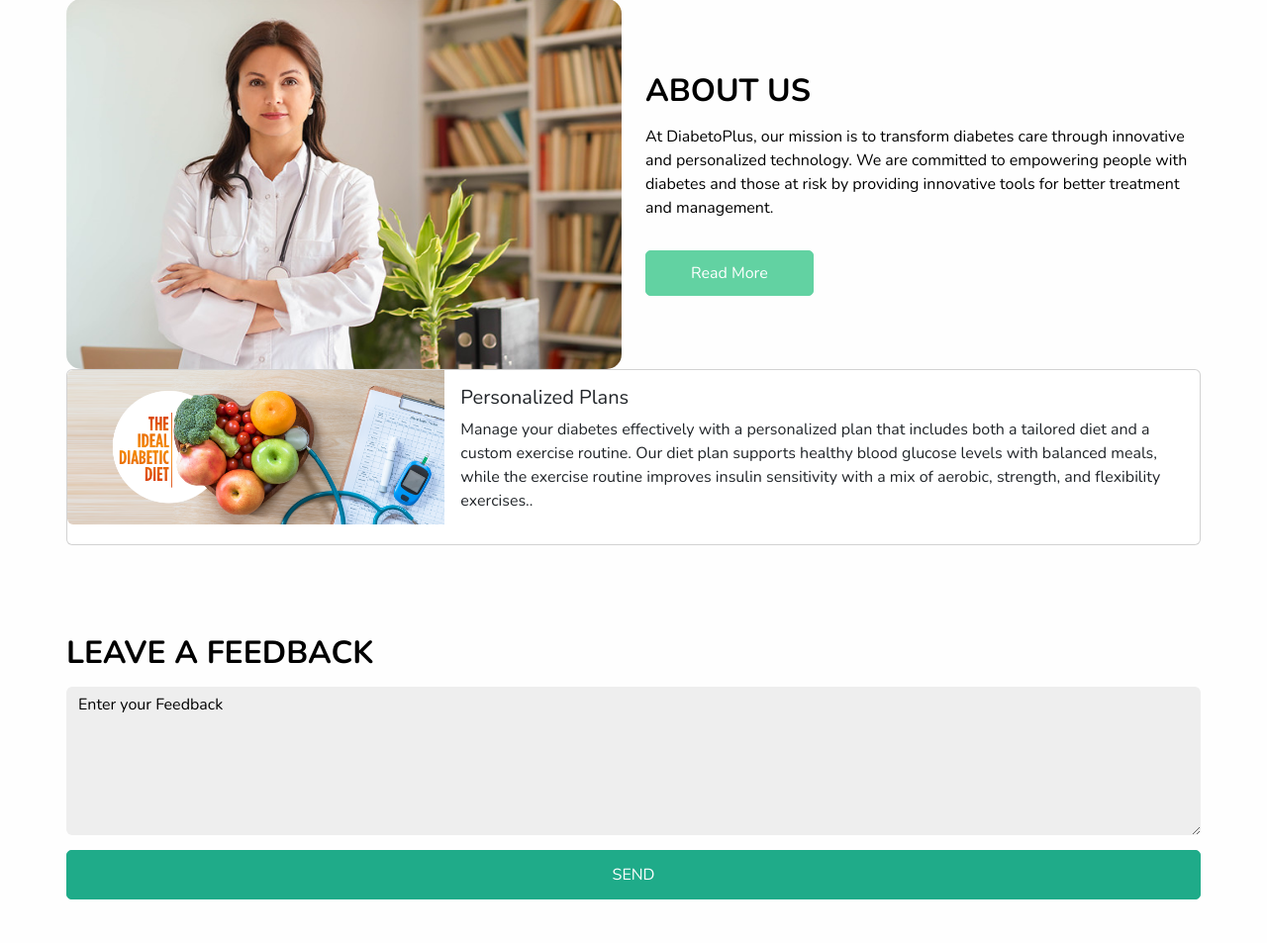
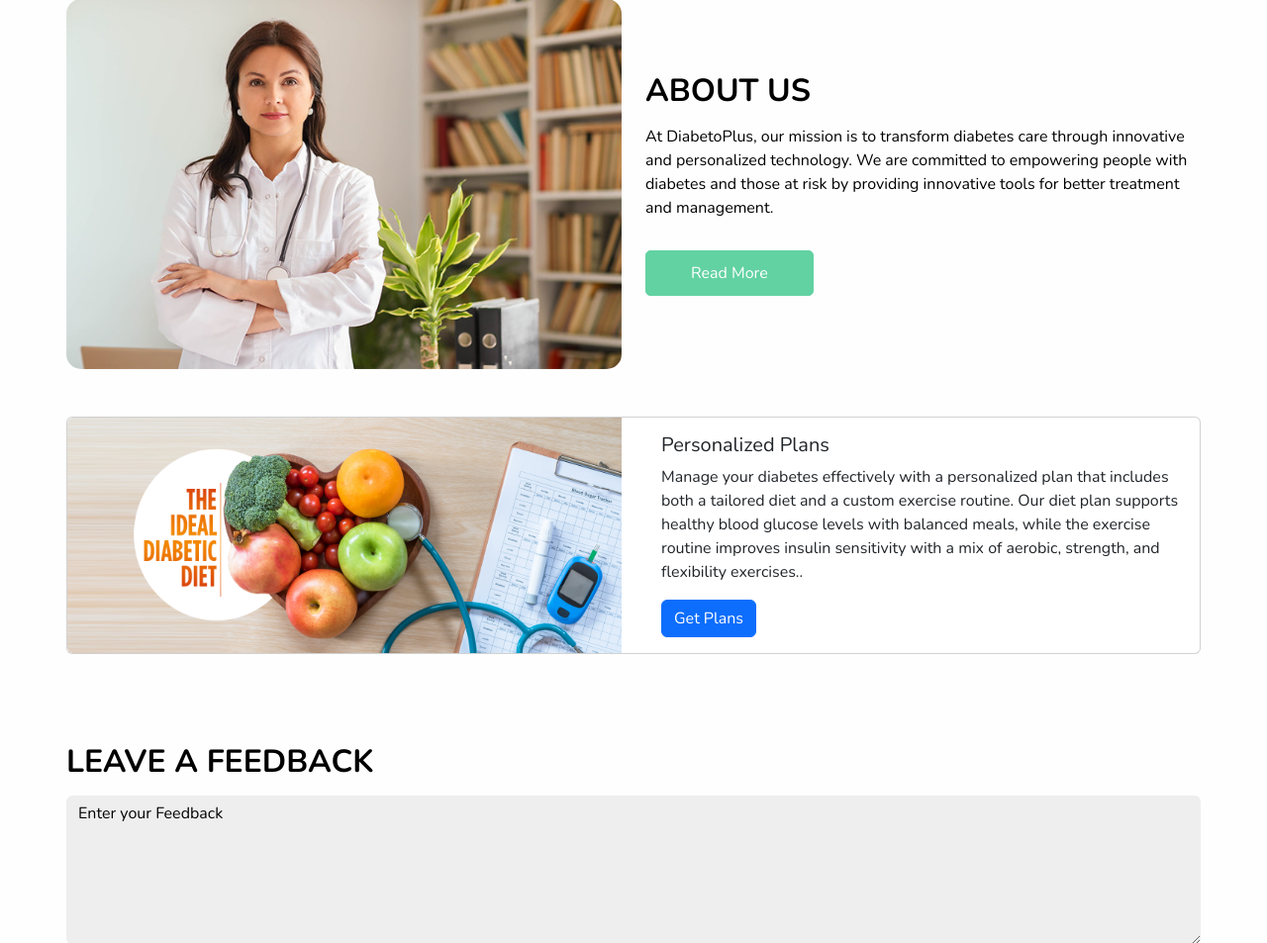
Before and after one commit to TalhaMughal00/DIabetoPlus, a Django app: page / in a window 1280 px wide. Shown: the part 1234-2187 px from the top of the page at 99% size. Run offline with Django 4.2, Linux system fonts and the light colour scheme; parts of the project's set-up code (start-up, migrations or seed data) failed here and were passed over.

Commit message:
# Changes to be committed: #	modified:   db.sqlite3 #	modified:   templates/index.html #

```diff
--- a/templates/index.html
+++ b/templates/index.html
@@ -171,16 +171,17 @@
 <!-- end about section -->
 
 <!-- Card section -->
-<div class="container">
-  <div class="card" style="width: 100%;">
-    <div class="row g-0">
-      <div class="col-md-4">
-        <img src="{% static 'media/Diet.png' %}" class="img-fluid rounded-start">
+<div class="container mt-5">
+  <div class="card">
+    <div class="row">
+      <div class="col-md-6">
+        <img src="{% static 'media/Diet.png' %}" class="img-fluid rounded-start" style="height: 100%;"">
       </div>
-      <div class="col-md-8">
+      <div class="col-md-6">
         <div class="card-body">
-          <h5 class="card-title">Personalized Plans</h5>
+          <h5 class="card-title-black">Personalized Plans</h5>
           <p class="card-text-black">Manage your diabetes effectively with a personalized plan that includes both a tailored diet and a custom exercise routine. Our diet plan supports healthy blood glucose levels with balanced meals, while the exercise routine improves insulin sensitivity with a mix of aerobic, strength, and flexibility exercises..</p>
+          <a href=""><button class="btn btn-primary">Get Plans</button></a>
         </div>
       </div>
     </div>
```
Also changed, not shown: db.sqlite3.
